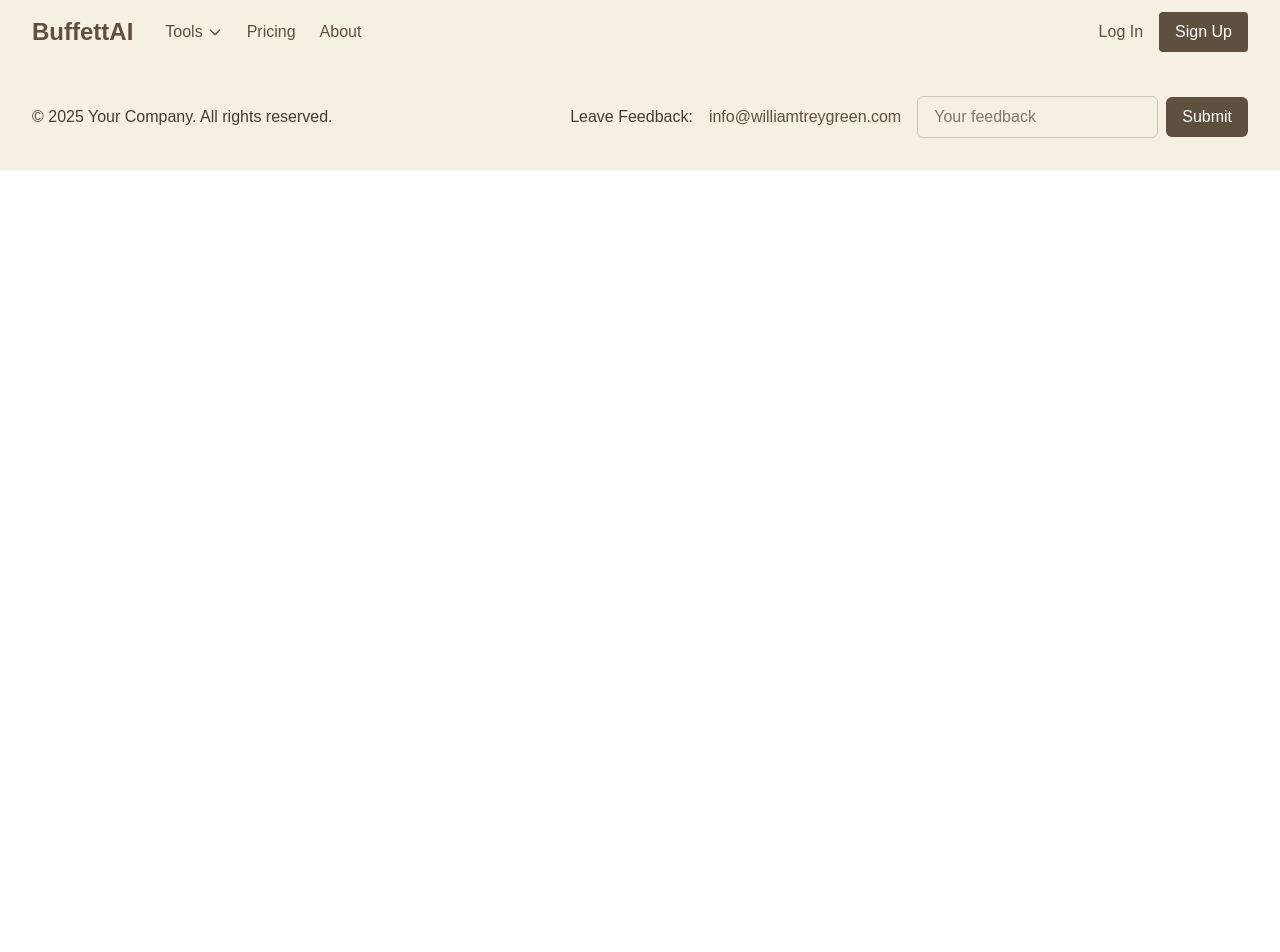
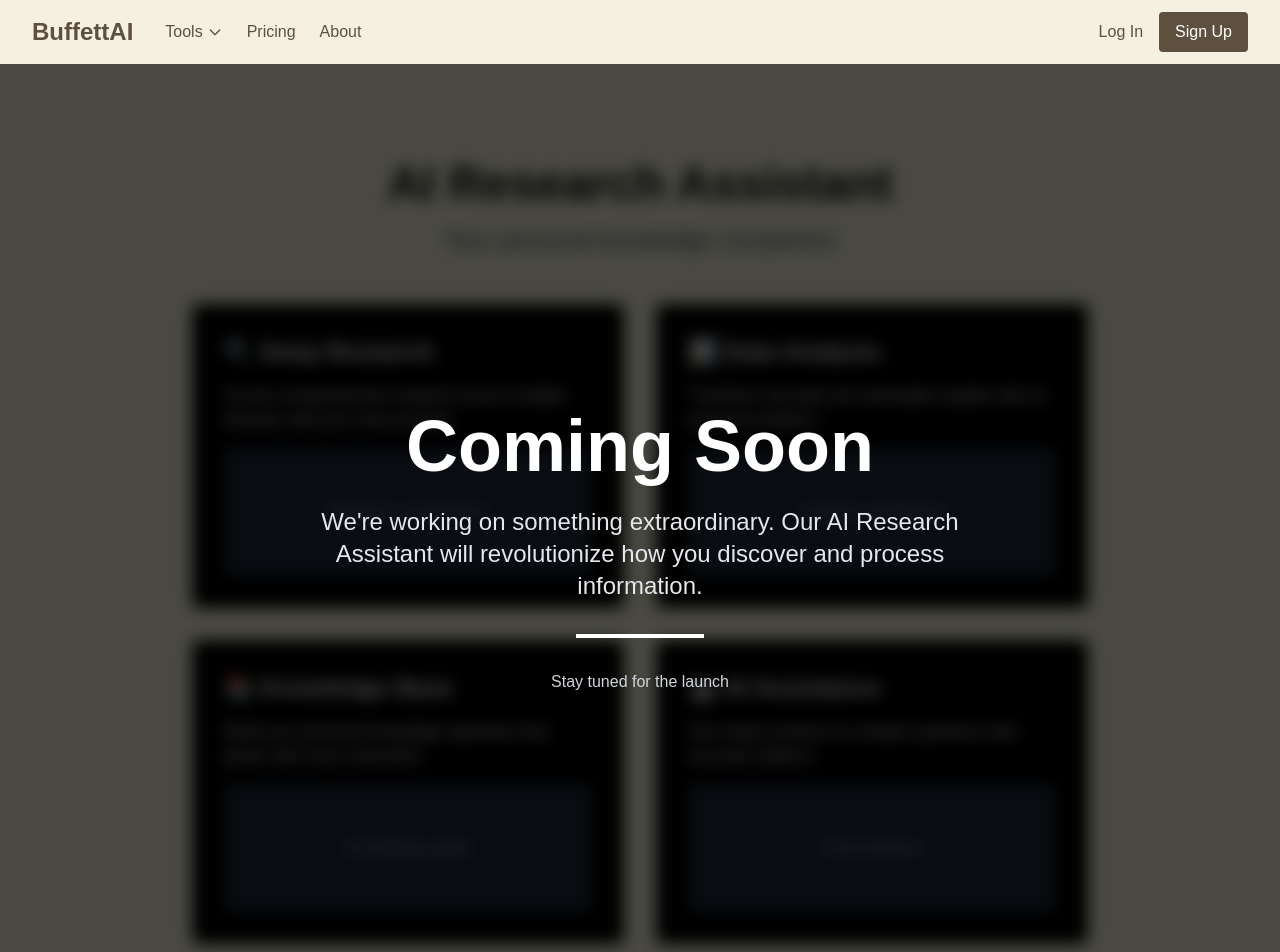
Before and after one commit to trey-greenn/buttetaiweb, a Next.js app: page /agent in a window 1280 px wide. Shown: the top 952 px of the page. Before the commit the page ends 800 px from the top, so only its background shows below. Built offline with nearby package versions, Linux system fonts and the light colour scheme; no server answers.

Commit message:
pricing and blog updates

```diff
--- a/app/agent/page.tsx
+++ b/app/agent/page.tsx
@@ -1,11 +1,64 @@
-import React from 'react'
+import React from 'react';
+import Image from 'next/image';
 
-const page = () => {
+export default function ResearchAssistantPage() {
   return (
-    <div>
+    <div className="min-h-screen bg-[#f5f5dc] flex flex-col items-center p-8 font-[family-name:var(--font-geist-sans)] relative">
+      {/* Content behind the overlay */}
+      <main className="max-w-4xl w-full flex flex-col items-center gap-12 py-16 z-0">
+        <div className="text-center">
+          <h1 className="text-4xl md:text-5xl font-bold mb-4 text-black">AI Research Assistant</h1>
+          <p className="text-xl md:text-2xl text-gray-700">Your personal knowledge companion</p>
+        </div>
 
+        <div className="grid grid-cols-1 md:grid-cols-2 gap-8 w-full">
+          <div className="bg-black text-white p-8 rounded-lg">
+            <h2 className="text-2xl font-semibold mb-4">🔍 Deep Research</h2>
+            <p className="mb-4">Access comprehensive research across multiple domains with just a few prompts.</p>
+            <div className="h-32 bg-gray-800 rounded-md flex items-center justify-center">
+              <span className="text-gray-400">Research visualization</span>
+            </div>
+          </div>
+
+          <div className="bg-black text-white p-8 rounded-lg">
+            <h2 className="text-2xl font-semibold mb-4">📊 Data Analysis</h2>
+            <p className="mb-4">Transform raw data into actionable insights with AI-powered analytics.</p>
+            <div className="h-32 bg-gray-800 rounded-md flex items-center justify-center">
+              <span className="text-gray-400">Analytics dashboard</span>
+            </div>
+          </div>
+
+          <div className="bg-black text-white p-8 rounded-lg">
+            <h2 className="text-2xl font-semibold mb-4">📚 Knowledge Base</h2>
+            <p className="mb-4">Build your personal knowledge repository that grows with every interaction.</p>
+            <div className="h-32 bg-gray-800 rounded-md flex items-center justify-center">
+              <span className="text-gray-400">Knowledge graph</span>
+            </div>
+          </div>
+
+          <div className="bg-black text-white p-8 rounded-lg">
+            <h2 className="text-2xl font-semibold mb-4">🤖 AI Assistance</h2>
+            <p className="mb-4">Get instant answers to complex questions with accurate citations.</p>
+            <div className="h-32 bg-gray-800 rounded-md flex items-center justify-center">
+              <span className="text-gray-400">Chat interface</span>
+            </div>
+          </div>
+        </div>
+      </main>
+
+      {/* Coming Soon Overlay - reduced z-index to be below the header dropdown (which is z-10) */}
+      <div className="absolute inset-0 bg-black/70 backdrop-blur-sm flex flex-col items-center justify-center z-[5]">
+        <div className="text-center px-4">
+          <h2 className="text-5xl md:text-7xl font-bold text-white mb-6">Coming Soon</h2>
+          <p className="text-xl md:text-2xl text-gray-200 max-w-2xl mx-auto mb-8">
+            We're working on something extraordinary. Our AI Research Assistant will revolutionize how you discover and process information.
+          </p>
+          <div className="w-32 h-1 bg-white mx-auto mb-8"></div>
+          <p className="text-gray-300">
+            Stay tuned for the launch
+          </p>
+        </div>
+      </div>
     </div>
-  )
+  );
 }
-
-export default page
--- a/app/api/create-checkout-session.js
+++ /dev/null
@@ -1,33 +0,0 @@
-// pages/api/create-checkout-session.js
-import { NextApiRequest, NextApiResponse } from 'next';
-import Stripe from 'stripe';
-
-const stripe = new Stripe(process.env.STRIPE_SECRET_KEY, {
-  apiVersion: '2022-11-15',
-});
-
-export default async function handler(req: NextApiRequest, res: NextApiResponse) {
-  if (req.method === 'POST') {
-    try {
-      const session = await stripe.checkout.sessions.create({
-        payment_method_types: ['card'],
-        line_items: [
-          {
-            price: 'price_1Hh1Y2IyNTgGDV2k9X1Y2X1Y', // Replace with your actual price ID
-            quantity: 1,
-          },
-        ],
-        mode: 'subscription',
-        success_url: `${req.headers.origin}/success?session_id={CHECKOUT_SESSION_ID}`,
-        cancel_url: `${req.headers.origin}/cancel`,
-      });
-
-      res.status(200).json({ sessionId: session.id });
-    } catch (err) {
-      res.status(500).json({ error: err.message });
-    }
-  } else {
-    res.setHeader('Allow', 'POST');
-    res.status(405).end('Method Not Allowed');
-  }
-}
--- /dev/null
+++ b/app/api/create-checkout-session/route.ts
@@ -0,0 +1,46 @@
+import { NextRequest, NextResponse } from 'next/server';
+import Stripe from 'stripe';
+
+// Make sure stripe is properly typed
+const stripe = new Stripe(process.env.STRIPE_SECRET_KEY as string);
+
+export async function POST(request: NextRequest) {
+  try {
+    // Get the origin for success/cancel URLs
+    const origin = request.headers.get('origin') || process.env.NEXT_PUBLIC_BASE_URL || 'http://localhost:3000';
+
+    // Create the checkout session
+    const session = await stripe.checkout.sessions.create({
+      payment_method_types: ['card'],
+      line_items: [
+        {
+          // Use price_data instead of price to avoid needing a pre-created price ID
+          price_data: {
+            currency: 'usd',
+            product_data: {
+              name: 'BuffettAI Pro Subscription',
+              description: 'Annual subscription to BuffettAI Pro plan',
+            },
+            unit_amount: 899, // $8.99 in cents
+            recurring: {
+              interval: 'year',
+            },
+          },
+          quantity: 1,
+        },
+      ],
+      mode: 'subscription',
+      success_url: `${origin}/success?session_id={CHECKOUT_SESSION_ID}`,
+      cancel_url: `${origin}/pricing`,
+    });
+
+    // Return the session ID
+    return NextResponse.json({ sessionId: session.id });
+  } catch (error: any) {
+    console.error('Stripe API error:', error);
+    return NextResponse.json(
+      { error: error.message || 'Error creating checkout session' },
+      { status: 500 }
+    );
+  }
+}
--- /dev/null
+++ b/app/components/pricing/CheckoutButton.tsx
@@ -0,0 +1,62 @@
+'use client';
+
+import { useState } from 'react';
+import { loadStripe } from '@stripe/stripe-js';
+
+// Initialize Stripe outside component to avoid re-initialization
+const stripePromise = loadStripe(process.env.NEXT_PUBLIC_STRIPE_PUBLISHABLE_KEY || '');
+
+interface CheckoutButtonProps {
+  label: string;
+}
+
+export default function CheckoutButton({ label }: CheckoutButtonProps) {
+  const [isLoading, setIsLoading] = useState(false);
+
+  const handleProCheckout = async () => {
+    setIsLoading(true);
+
+    try {
+      const stripe = await stripePromise;
+      if (!stripe) {
+        console.error('Stripe has not been initialized properly.');
+        return;
+      }
+
+      const response = await fetch('/api/create-checkout-session', {
+        method: 'POST',
+        headers: {
+          'Content-Type': 'application/json',
+        },
+      });
+
+      if (!response.ok) {
+        throw new Error('Network response was not ok');
+      }
+
+      const { sessionId } = await response.json();
+
+      // Redirect to Stripe Checkout
+      const { error } = await stripe.redirectToCheckout({ sessionId });
+
+      if (error) {
+        console.error('Stripe checkout error:', error);
+      }
+    } catch (error) {
+      console.error('Checkout error:', error);
+      alert('Failed to initiate checkout. Please try again.');
+    } finally {
+      setIsLoading(false);
+    }
+  };
+
+  return (
+    <button
+      onClick={handleProCheckout}
+      disabled={isLoading}
+      className="block w-full py-3 px-4 rounded-md text-center font-medium bg-[#5e503f] text-white hover:bg-[#403d39] transition disabled:opacity-70 disabled:cursor-not-allowed"
+    >
+      {isLoading ? 'Loading...' : label}
+    </button>
+  );
+}
--- a/app/components/ui/header.tsx
+++ b/app/components/ui/header.tsx
@@ -61,7 +61,7 @@ export default function Header() {
                       className="block px-4 py-2 text-sm text-[#5e503f] hover:bg-[#f5f0e1]"
                       onClick={() => setShowToolsDropdown(false)}
                     >
-                      Image
+                      Image Generation
                     </Link>
                   </div>
                 )}
--- a/app/pricing/page.tsx
+++ b/app/pricing/page.tsx
@@ -1,11 +1,6 @@
 import React from 'react';
 import Link from 'next/link';
-import { loadStripe } from '@stripe/stripe-js';
-import dotenv from 'dotenv';
-
-const stripePromise = loadStripe(process.env.NEXT_PUBLIC_STRIPE_PUBLISHABLE_KEY || '');
-
-
+import CheckoutButton from '@/app/components/pricing/CheckoutButton';
 
 export default function PricingPage() {
   const plans = [
@@ -55,25 +50,6 @@ export default function PricingPage() {
       popular: false
     }
   ];
-
-  const handleProCheckout = async () => {
-    const stripe = await stripePromise;
-    if (!stripe) {
-      console.error('Stripe has not been initialized properly.');
-      return;
-    }
-
-    const response = await fetch('/api/create-checkout-session', {
-      method: 'POST',
-    });
-
-    const { sessionId } = await response.json();
-    const { error } = await stripe.redirectToCheckout({ sessionId });
-
-    if (error) {
-      console.error('Stripe checkout error:', error);
-    }
-  };
 
   return (
     <div className="bg-[#f5f0e1] min-h-screen py-16">
@@ -138,12 +114,7 @@ export default function PricingPage() {
             </ul>
 
             {plan.name === 'Pro' ? (
-              <button
-                onClick={handleProCheckout}
-                className="block w-full py-3 px-4 rounded-md text-center font-medium bg-[#5e503f] text-white hover:bg-[#403d39] transition"
-              >
-                {plan.cta}
-              </button>
+              <CheckoutButton label={plan.cta} />
             ) : (
               <Link
                 href={plan.ctaLink}
--- a/package.json
+++ b/package.json
@@ -21,6 +21,7 @@
     "react": "^19.0.0",
     "react-dom": "^19.0.0",
     "react-hot-toast": "^2.5.2",
+    "stripe": "^18.3.0",
     "zod": "^3.25.74"
   },
   "devDependencies": {
```
Also changed, not shown: 1 other file (tests, documents, lock files or other folders).
